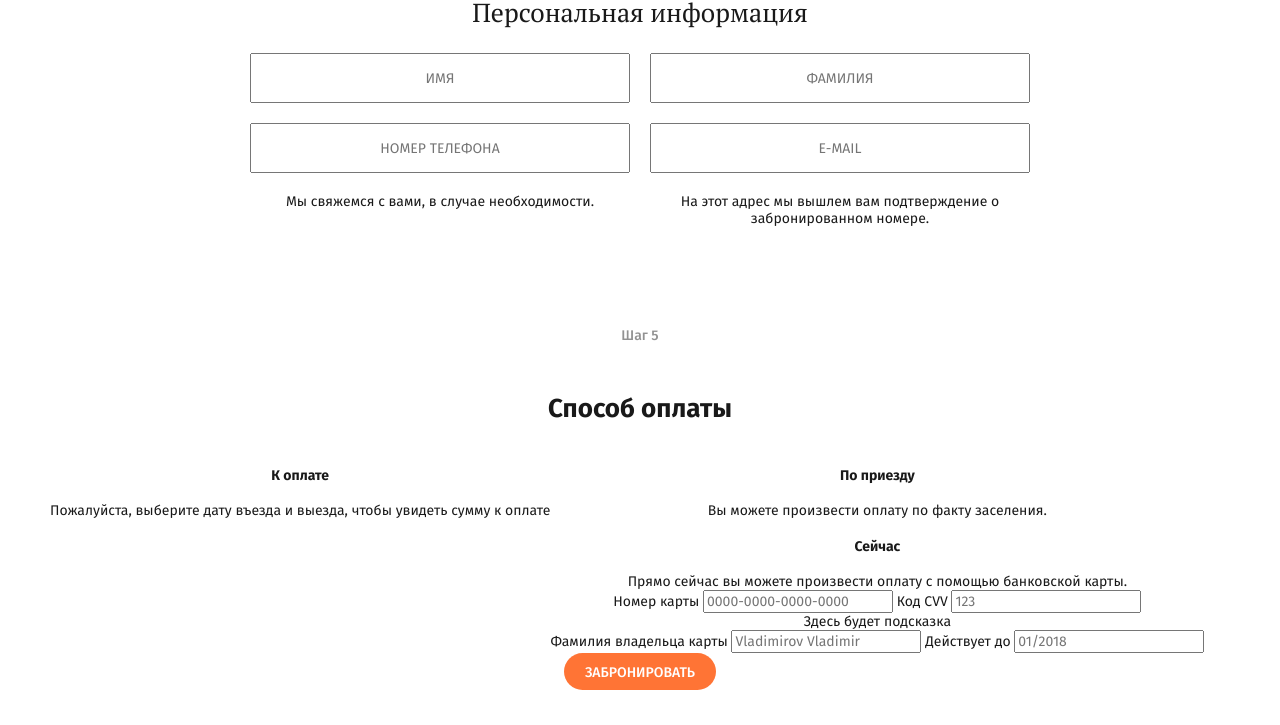
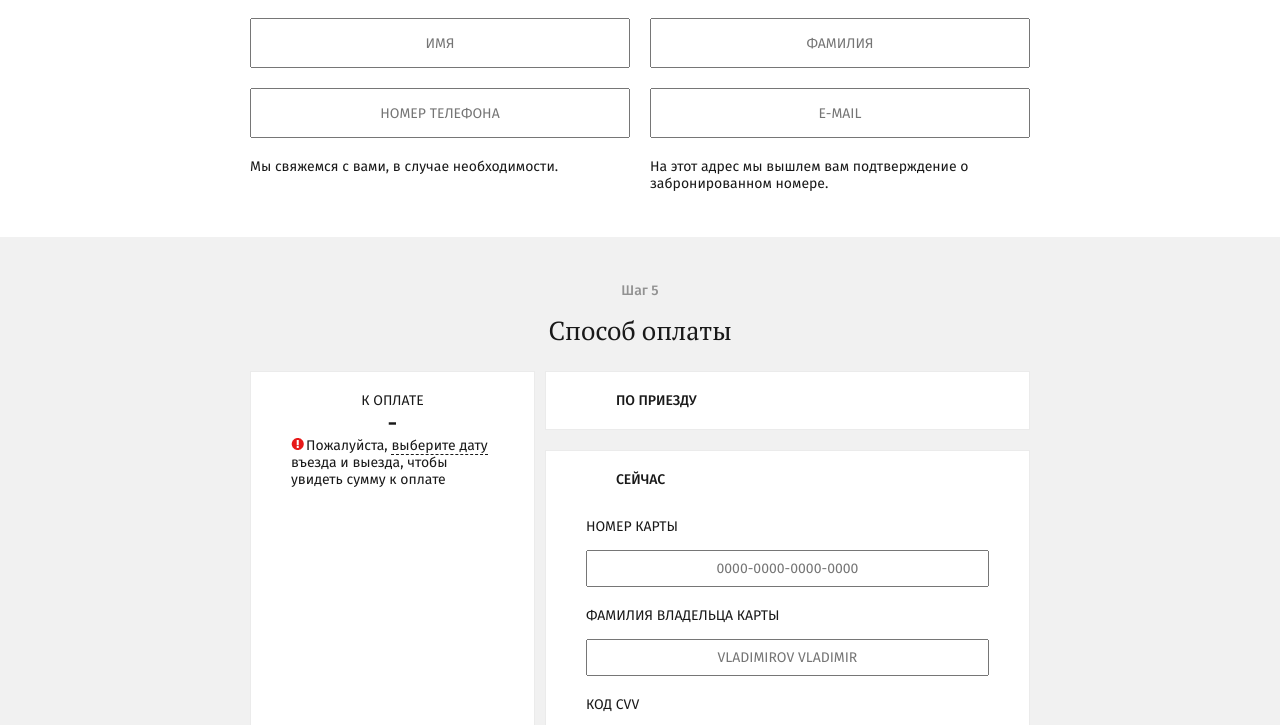
Before and after one commit to Annushka1/fr-test, a website: page src/form.html in a window 1280 px wide. Shown: the part 1565-2290 px from the top of the page. Drawn offline with nearby package versions, Linux system fonts and the light colour scheme; files that its build step writes are made by us from their sources; a web font is replaced by a local one.

Commit message:
форму почти достилизовала. иду спать

```diff
--- a/src/form.html
+++ b/src/form.html
@@ -164,29 +164,31 @@
 							<section class="payment">
 								<div class="order-step">
 									<span class="order-step__step">Шаг 5</span>
-									<h4 class="order-step__title">Способ оплаты</h3>
+									<h3 class="order-step__title">Способ оплаты</h3>
 										<div class="payment__inner">
 										<div class="payment__inner-2">
 											<div class="payment__postpayment">
-											<h4 class="payment__postpayment-title">По приезду</h4>
+											<p class="payment__title">По приезду</p>
 											<p class="payment__postpayment-text">Вы можете произвести оплату по факту заселения.</p>
 										</div>
 										<div class="payment__prepayment">
-											<h4 class="payment__prepayment-title">Сейчас</h4>
+											<p class="payment__title">Сейчас</p>
 											<p class="payment__prepayment-text">Прямо сейчас вы можете произвести оплату с помощью банковской карты.</p>
 											<div class="requisite">
-												<label class="requisite__item">Номер карты <input name="payment-number" type="text" placeholder="0000-0000-0000-0000"  class="requisite__item--long"></label>
-												<label class="requisite__item">Код CVV <input name="payment-code" type="text" placeholder="123"  class="requisite__item--short"> </label>
-												<p class="requisite__hint">Здесь будет подсказка</p>
-												<label class="requisite__item">Фамилия владельца карты <input name="payment-name" type="text" placeholder="Vladimirov Vladimir"  class="requisite__item--long"></label>
-												<label class="requisite__item"> Действует до <input name="payment-validity" type="text" placeholder="01/2018"  class="requisite__item--short"></label>
+												<label class="requisite__item">Номер карты <input name="payment-number" type="text" placeholder="0000-0000-0000-0000"  class="requisite__item-input requisite__item-input--long"></label>
+<!-- 												<p class="requisite__hint">Здесь будет подсказка</p>
+ -->												<label class="requisite__item requisite__item">Фамилия владельца карты <input name="payment-name" type="text" placeholder="Vladimirov Vladimir"  class="requisite__item-input requisite__item-input--long"></label>
+ <label class="requisite__item"><span>Код CVV </span><input name="payment-code" type="text" placeholder="123"  class="requisite__item-input requisite__item-input--short"> </label>
+												<label class="requisite__item"> <span>Действует до </span><input name="payment-validity" type="text" placeholder="01/2018"  class="requisite__item-input requisite__item-input--short"></label>
 											</div>
 										</div>
 										</div>
-
-										<div class="payment__total-payment">
-											<h4 class="payment__total-payment-title">К оплате</h4>
-											<p class="payment_total-payment-text">Пожалуйста, <span class="payment_total-payment-text--underline"> выберите дату</span> въезда и выезда, чтобы увидеть сумму к оплате</p>
+										<div class="invoice">
+											<div class="payment__total-payment">
+											<p class="payment__title">К оплате</p>
+											<div class="payment__slash">-</div>
+											<p class="payment__total-payment-text">Пожалуйста, <a class="payment__total-payment-text--underline"> выберите дату</a> въезда и выезда, чтобы увидеть сумму к оплате</p>
+										</div>
 										</div>
 										</div>
 										<div class="payment__btn">
--- a/src/less/blocks/btn.less
+++ b/src/less/blocks/btn.less
@@ -46,10 +46,6 @@
       align-self: center;
     }
 
-    &--green {
-
-    }
-
     &--underlined {
       background-color: transparent;
       color: @text-color;
@@ -63,4 +59,21 @@
         display: inline-block;
       }
     }
+  &--green {
+    background-color: @color-green;
+  }
+
+  &--form {
+    display: block;
+    border-radius: 0;
+    padding-top: 15px;
+    padding-bottom: 13px;
+    margin: 0 20px;
+
+    @media(min-width: @screen-lg) {
+      margin: 0;
+    }
+
+  }
+
 }
--- a/src/less/blocks/order-step.less
+++ b/src/less/blocks/order-step.less
@@ -1,6 +1,6 @@
 .order-step {
   text-align: center;
-  padding: 50px 0;
+  padding: 45px 0;
   margin: 0 auto;
   position: relative;
 
--- a/src/less/blocks/payment.less
+++ b/src/less/blocks/payment.less
@@ -1,34 +1,113 @@
 .payment {
+  background-color: @color-form;
+
+  .invoice {
+    @media(min-width: @screen-sm) {
+      width: 37%;
+      order: -1;
+      margin-right: 10px;
+    }
+  }
+
+  &__inner-2 {
+    @media(min-width: @screen-sm) {
+      width: 63%;
+    }
+  }
 
   &__inner {
-    width: @container-xs;
-
+    margin: 0 10px;
+    text-align: left;
 
     margin: 0 auto;
     @media(min-width: @screen-sm) {
       flex-direction: row;
-      width: @container-sm;
+      width: 100%;
       display: flex;
+      justify-content: space-between;
+      margin-bottom: 20px;
     }
 
     @media(min-width: @screen-lg) {
-      width: @container-lg;
+      width: 780px;
       // display: flex;
     }
   }
 
   &__total-payment {
+    margin-bottom: 45px;
+    border: 1px solid @color-border;
+    background-color: #fff;
+
+    .payment__title {
+      font-weight: 400;
+      padding: 20px 0 0px 0px;
+      text-align: center;
+      text-transform: uppercase;
+    }
 
     @media(min-width: @screen-sm) {
     order: -1;
+    height: 100%;
   }
   }
 
   &__btn {
     flex-basis: 100%;
+    max-width: 780px;
   }
 
-  &__total-payment {
-    // width: 30%;
+  &__slash {
+    font-size: 24px;
+    font-weight: @font-weight-Medium;
+    text-align: center;
   }
+
+  &__total-payment-text {
+    padding: 0 40px 23px 40px;
+
+    &:before {
+      content: "";
+      display: inline-block;
+      background-image: url('../img/attention.png');
+      width: 15px;
+      height: 12px;
+      background-repeat: no-repeat;
+    }
+
+    &--underline {
+      border-bottom: 1px dashed @text-color;
+      cursor: pointer;
+    }
+  }
+
+  &__postpayment {
+    background-color: #fff;
+    margin-bottom: 20px;
+    text-transform: uppercase;
+    border: 1px solid @color-border;
+  }
+
+  &__postpayment-text, &__prepayment-text {
+    display: none;
+  }
+
+  &__title {
+    font-weight: @font-weight-Medium;
+    padding: 20px 0 20px 70px;
+  }
+
+  &__prepayment {
+    background-color: #fff;
+    margin-bottom: 20px;
+    text-transform: uppercase;
+    border: 1px solid @color-border;
+
+    @media(min-width: @screen-sm) {
+      margin-bottom: 0;
+    }
+
+  }
+
+
 }
--- a/src/less/blocks/personal-information.less
+++ b/src/less/blocks/personal-information.less
@@ -59,6 +59,7 @@
   &__text {
     margin: 10px 0 30px 0;
     display: block;
+    text-align: left;
 
     @media(min-width: @screen-sm) {
       margin: 0;
--- /dev/null
+++ b/src/less/blocks/requisite.less
@@ -0,0 +1,27 @@
+.requisite {
+  padding: 0 40px 18px;
+  display: flex;
+  flex-direction: column;
+  justify-content: flex-start;
+
+  &__item {
+    display: block;
+    padding: 10px 0;
+    span {
+      display: block;
+    }
+  }
+
+  &__item-input {
+    width: 100%;
+    padding: 8px;
+    margin-top: 15px;
+    text-align: center;
+    text-transform: uppercase;
+
+    &--short {
+      width: 50%;
+    }
+  }
+
+}
--- a/src/less/style.less
+++ b/src/less/style.less
@@ -29,4 +29,4 @@
 @import 'blocks/personal-information.less';
 @import 'blocks/payment.less';
 @import 'blocks/slick.less';
-// @import 'blocks/slick-theme.less';
+@import 'blocks/requisite.less';
```
Also changed, not shown: build/css/style.css, build/css/style.min.css, build/form.html, build/img/attention.png (added), src/img/attention.png (added), 1 other file.
